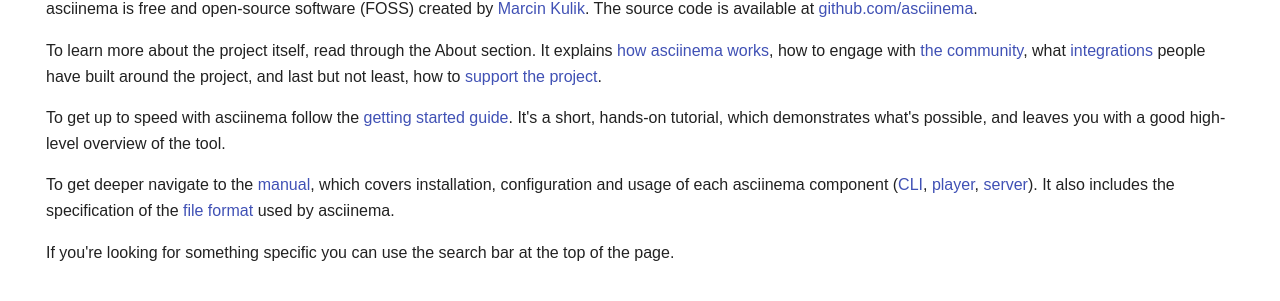
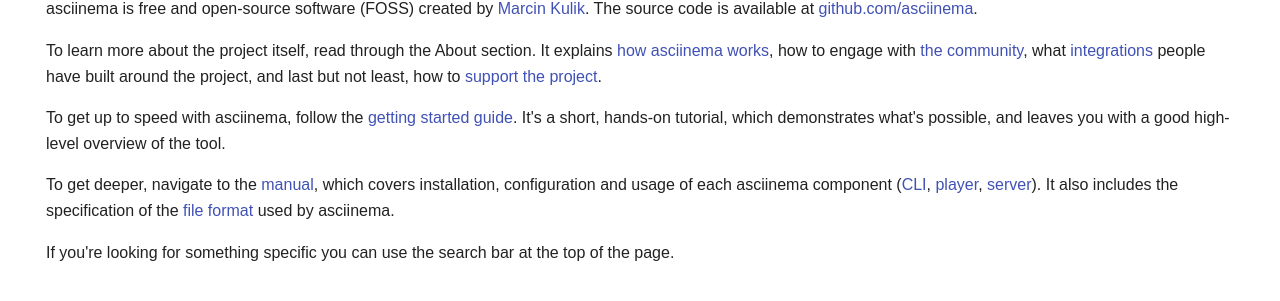
Before and after one commit to ofek/asciinema.github.io, an MkDocs documentation site: the page built from docs/index.md, in a window 1280 px wide. Shown: the part 380-681 px from the top of the page. Built offline with MkDocs 1.6.1 and Material for MkDocs 9.7.7, drawn with Linux system fonts in a browser that asks for light colours; some web fonts are replaced; comment, search, counter and statistics services are not loaded.

Commit message:
Fix punctuation

```diff
--- a/docs/index.md
+++ b/docs/index.md
@@ -41,11 +41,11 @@
 around the project, and last but not least, how to [support the
 project](donations.md).
 
-To get up to speed with asciinema follow the [getting started
+To get up to speed with asciinema, follow the [getting started
 guide](getting-started.md). It's a short, hands-on tutorial, which demonstrates
 what's possible, and leaves you with a good high-level overview of the tool.
 
-To get deeper navigate to the [manual](manual/index.md), which covers
+To get deeper, navigate to the [manual](manual/index.md), which covers
 installation, configuration and usage of each asciinema component
 ([CLI](manual/cli/index.md), [player](manual/player/index.md),
 [server](manual/server/index.md)). It also includes the specification of the
```
